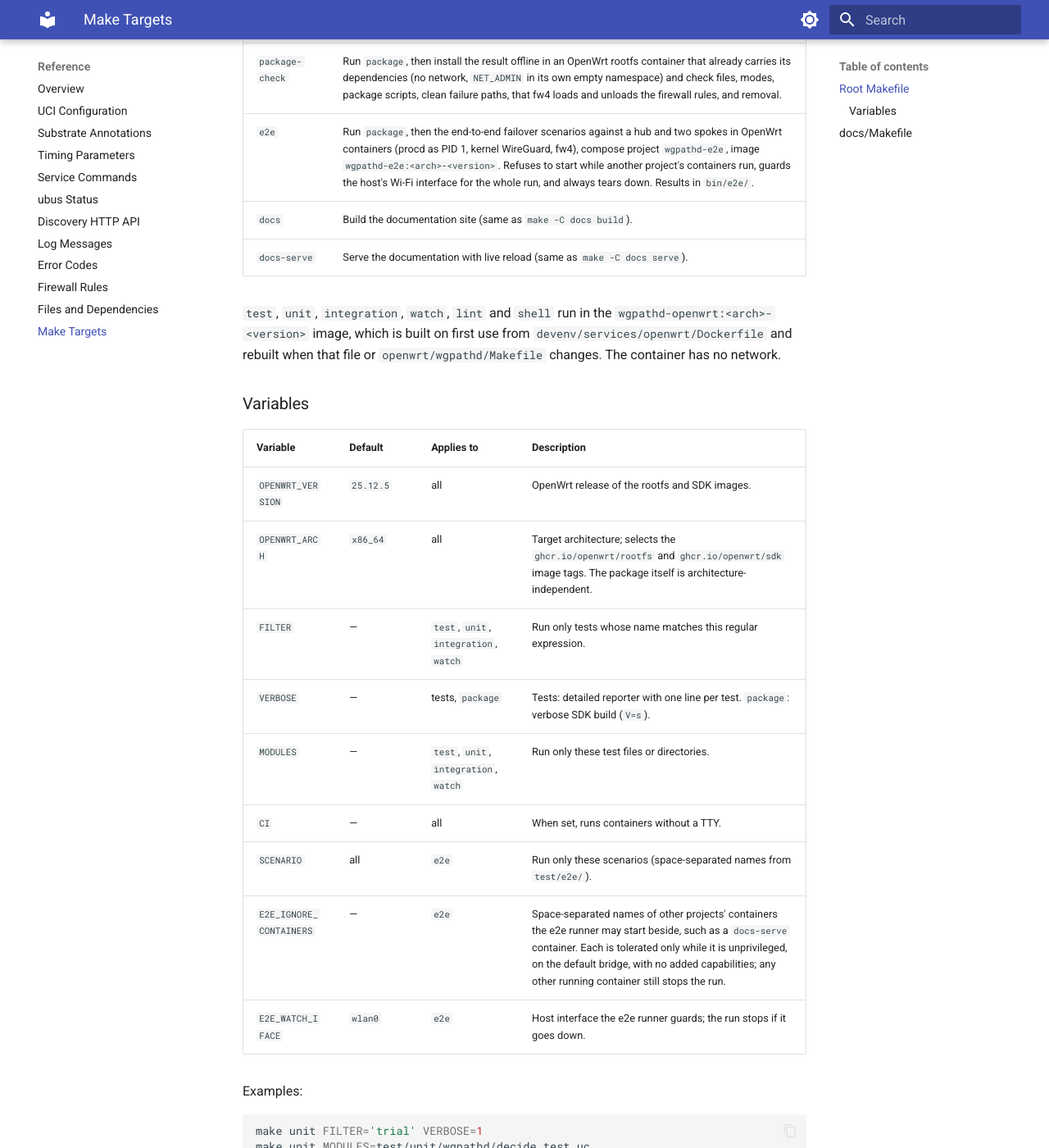
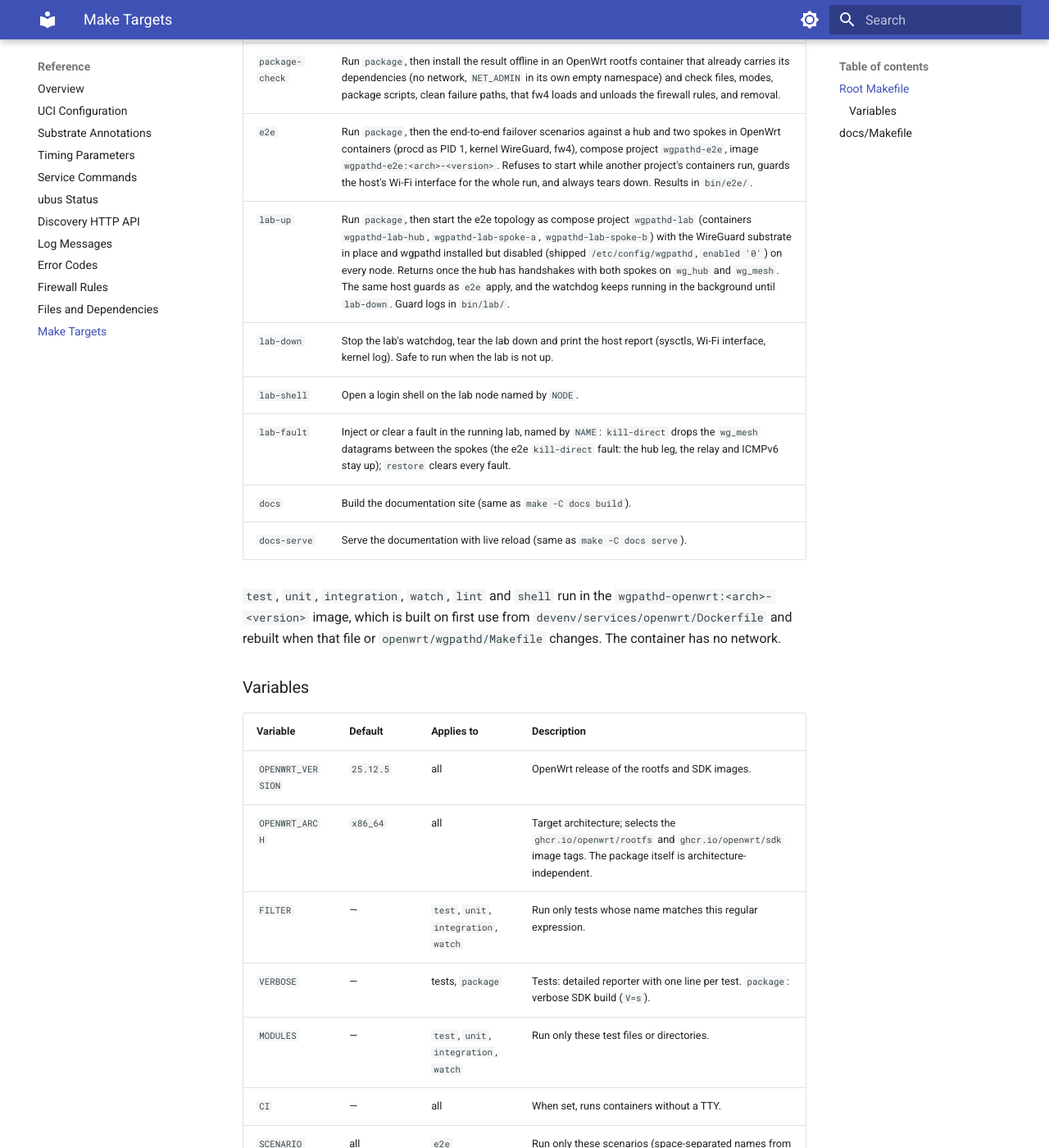
Before and after one commit to m00qek/wgpathd, an MkDocs documentation site: the page built from docs/reference/make-targets.md, in a window 1280 px wide and 1400 px high, scrolled down 748 px. Shown: the whole window at 82% size. Built offline with MkDocs 1.6.1 and Material for MkDocs 9.7.7, drawn with Linux system fonts in a browser that asks for light colours; some of the changed text lies outside the part shown.

Commit message:
Add an interactive lab on the e2e topology
make lab-up / lab-down / lab-shell / lab-fault run the e2e topology with the
WireGuard substrate in place and wgpathd installed but disabled, for the
operator tutorial. The host guards moved to devenv/scripts/host-guard.sh and
are shared by the lab and make e2e.

```diff
--- a/docs/reference/make-targets.md
+++ b/docs/reference/make-targets.md
@@ -18,6 +18,10 @@ All targets run in Docker. Nothing is installed on the host.
 | `package` | Build `bin/wgpathd-<version>-r<release>.apk` in the OpenWrt SDK. |
 | `package-check` | Run `package`, then install the result offline in an OpenWrt rootfs container that already carries its dependencies (no network, `NET_ADMIN` in its own empty namespace) and check files, modes, package scripts, clean failure paths, that fw4 loads and unloads the firewall rules, and removal. |
 | `e2e` | Run `package`, then the end-to-end failover scenarios against a hub and two spokes in OpenWrt containers (procd as PID 1, kernel WireGuard, fw4), compose project `wgpathd-e2e`, image `wgpathd-e2e:<arch>-<version>`. Refuses to start while another project's containers run, guards the host's Wi-Fi interface for the whole run, and always tears down. Results in `bin/e2e/`. |
+| `lab-up` | Run `package`, then start the e2e topology as compose project `wgpathd-lab` (containers `wgpathd-lab-hub`, `wgpathd-lab-spoke-a`, `wgpathd-lab-spoke-b`) with the WireGuard substrate in place and wgpathd installed but disabled (shipped `/etc/config/wgpathd`, `enabled '0'`) on every node. Returns once the hub has handshakes with both spokes on `wg_hub` and `wg_mesh`. The same host guards as `e2e` apply, and the watchdog keeps running in the background until `lab-down`. Guard logs in `bin/lab/`. |
+| `lab-down` | Stop the lab's watchdog, tear the lab down and print the host report (sysctls, Wi-Fi interface, kernel log). Safe to run when the lab is not up. |
+| `lab-shell` | Open a login shell on the lab node named by `NODE`. |
+| `lab-fault` | Inject or clear a fault in the running lab, named by `NAME`: `kill-direct` drops the `wg_mesh` datagrams between the spokes (the e2e `kill-direct` fault: the hub leg, the relay and ICMPv6 stay up); `restore` clears every fault. |
 | `docs` | Build the documentation site (same as `make -C docs build`). |
 | `docs-serve` | Serve the documentation with live reload (same as `make -C docs serve`). |
 
@@ -34,8 +38,10 @@ All targets run in Docker. Nothing is installed on the host.
 | `MODULES` | — | `test`, `unit`, `integration`, `watch` | Run only these test files or directories. |
 | `CI` | — | all | When set, runs containers without a TTY. |
 | `SCENARIO` | all | `e2e` | Run only these scenarios (space-separated names from `test/e2e/`). |
-| `E2E_IGNORE_CONTAINERS` | — | `e2e` | Space-separated names of other projects' containers the e2e runner may start beside, such as a `docs-serve` container. Each is tolerated only while it is unprivileged, on the default bridge, with no added capabilities; any other running container still stops the run. |
-| `E2E_WATCH_IFACE` | `wlan0` | `e2e` | Host interface the e2e runner guards; the run stops if it goes down. |
+| `NODE` | — | `lab-shell` | `hub`, `spoke-a` or `spoke-b`. |
+| `NAME` | — | `lab-fault` | `kill-direct` or `restore`. |
+| `E2E_IGNORE_CONTAINERS` | — | `e2e`, `lab-up` | Space-separated names of other projects' containers the e2e runner may start beside, such as a `docs-serve` container. Each is tolerated only while it is unprivileged, on the default bridge, with no added capabilities; any other running container still stops the run. |
+| `E2E_WATCH_IFACE` | `wlan0` | `e2e`, `lab-up` | Host interface the e2e runner and the lab guard; the stack is torn down if it goes down. |
 
 Examples:
 
```
Also changed, not shown: 8 other files.
